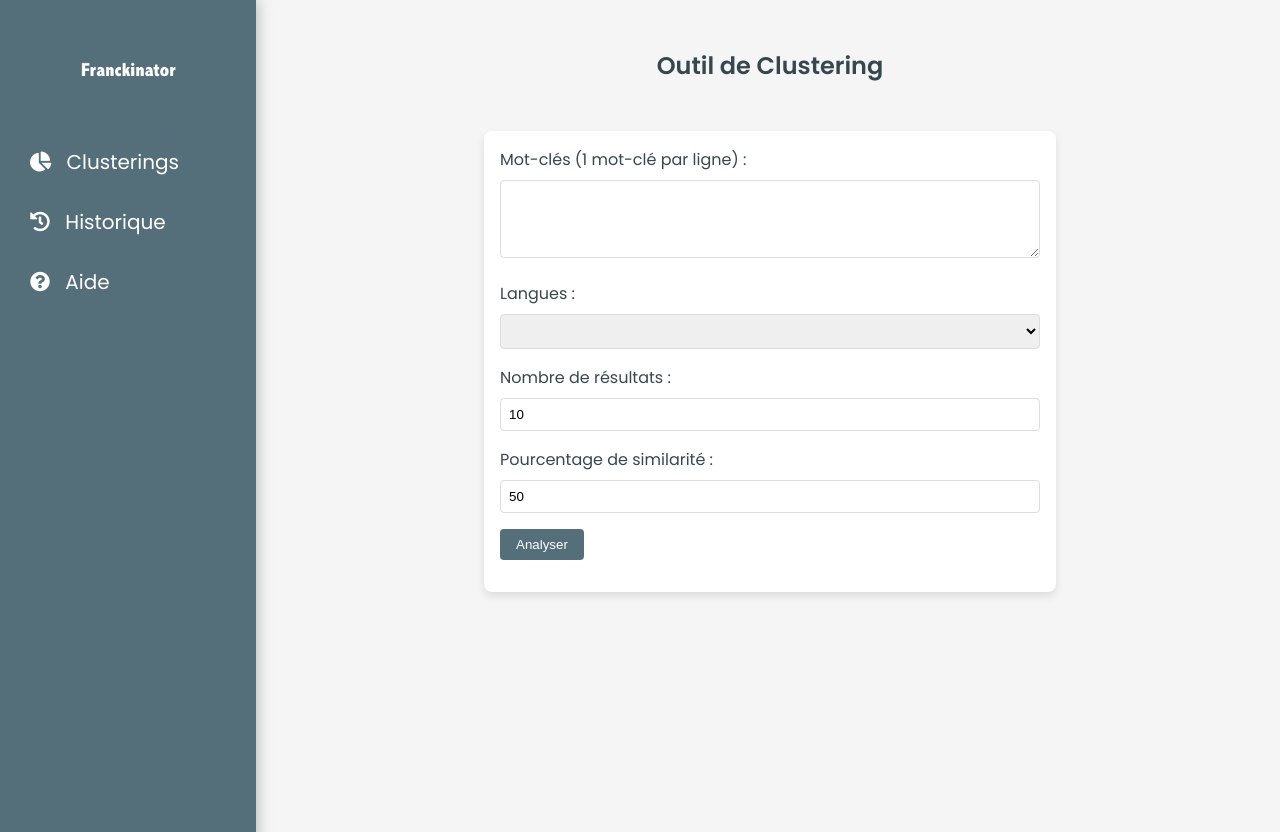
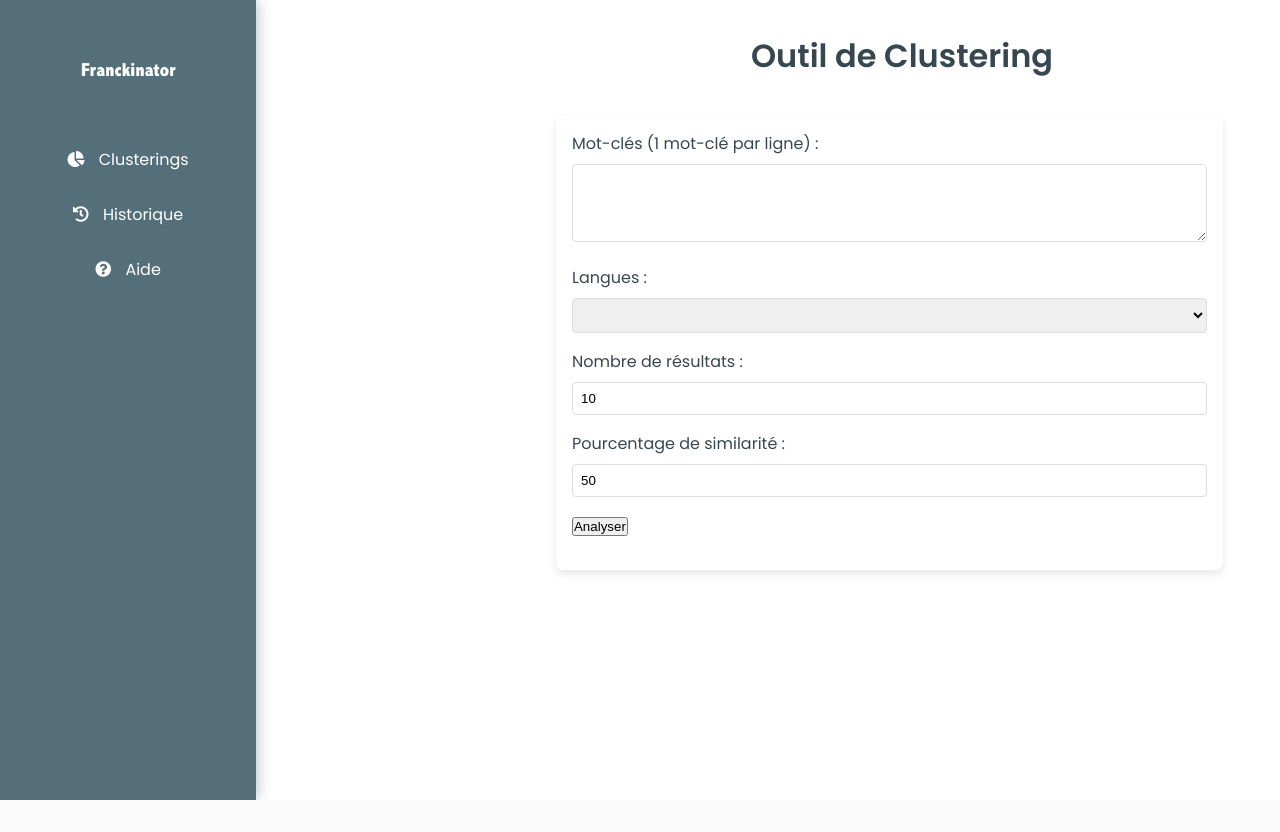
Before and after one commit to franckuche/clustering, a Python web app: template templates/clustering.html in a window 1280 px wide. After the commit the page ends 800 px from the top, so only its background shows below. Run offline with Jinja, Linux system fonts and the light colour scheme; the template is opened without the code that fills it, so the values that code supplies are empty.

Commit message:
Fix some CSS beugs

```diff
--- /dev/null
+++ b/static/css/styles.css
@@ -0,0 +1,145 @@
+* {
+    margin: 0;
+    padding: 0;
+    box-sizing: border-box;
+}
+
+body {
+    margin: 0;
+    font-family: 'Poppins', sans-serif;
+    color: #37474F;
+    display: flex;
+}
+
+.sidebar {
+    background-color: #546E7A;
+    width: 20%;
+    height: 100vh;
+    position: fixed;
+    top: 0;
+    left: 0;
+    padding-top: 5%;
+    box-shadow: 0 0 15px rgba(0, 0, 0, 0.3);
+    z-index: 1000;
+    text-align: left;
+}
+
+.sidebar a {
+    text-decoration: none;
+    display: block;
+    margin: 10px 20px; /* Ajustez cette valeur selon vos besoins */
+    color: #fff;
+    background-color: #546E7A;
+    padding: 10px;
+    border-radius: 5px;
+    font-size: 16px;
+    text-align: center;
+    border: none;
+    cursor: pointer;
+    transition: background-color 0.3s ease;
+}
+
+.sidebar a:hover, .btn:hover {
+    background-color: #2d3e50;
+}
+
+.sidebar i {
+    margin-right: 10px;
+}
+
+.content {
+    display: flex;
+    flex-wrap: wrap;
+    background-color: #FFFFFF;
+    margin-left: 20%;
+    padding: 1rem;
+    position: relative;
+    box-sizing: border-box;
+    padding-left: calc(10% / 2); /* Ajuster le padding gauche */
+}
+
+.header, .header-container {
+    display: flex;
+    align-items: center;
+    padding: 10px;
+    margin-bottom: 20px;
+}
+
+h1 {
+    margin-left: calc(20% / 2); /* Ajuster la marge gauche */
+    margin-right: calc(20% / 2); /* Ajuster la marge gauche */
+    text-align: center;
+    margin-bottom: 5%;
+}
+
+.title-container {
+    display: flex;
+    justify-content: center;
+    width: 100%;
+}
+
+.title {
+    margin-left: calc(20% / 2); /* Ajuster la marge gauche */
+    margin-right: calc(20% / 2); /* Ajuster la marge gauche */
+    text-align: center;
+    margin-top: 5%;
+}
+
+.table-box {
+    width: 48%;
+    margin-bottom: 20px;
+    margin-right: 10px;
+    background-color: #FFFFFF;
+    box-shadow: 0px 4px 8px rgba(0, 0, 0, 0.1);
+    padding: 20px;
+    border-radius: 8px;
+    max-height: 400px;
+    overflow-y: auto;
+}
+
+table, th, td {
+    width: 100%;
+    border-collapse: collapse;
+    text-align: center;
+    border: none;
+    padding: 10px;
+    vertical-align: middle;
+}
+
+thead {
+    background-color: #546E7A;
+    color: white;
+    border-radius: 8px;
+}
+
+.total-row {
+    font-weight: bold;
+}
+
+.form {
+    background-color: white;
+    box-shadow: 0 4px 8px rgba(0, 0, 0, 0.1);
+    padding: 1rem;
+    border-radius: 8px;
+    padding-bottom: -500px;
+}
+
+.form-group {
+    margin-bottom: 1rem;
+}
+
+.form-group label {
+    display: block;
+    margin-bottom: 0.5rem;
+}
+
+.form-control {
+    width: 100%;
+    padding: 0.5rem;
+    border: 1px solid #ddd;
+    border-radius: 4px;
+    box-sizing:
+    border-box;
+}
+
+.btn, .export-btn {
--- a/templates/base.html
+++ b/templates/base.html
@@ -6,61 +6,7 @@
     <title>Base Layout</title>
     <link href="https://cdnjs.cloudflare.com/ajax/libs/font-awesome/5.15.3/css/all.min.css" rel="stylesheet">
     <link href="https://fonts.googleapis.com/css2?family=Poppins:wght@400;600&display=swap" rel="stylesheet">
-    <style>
-        body {
-            display: flex; /* Utilise Flexbox pour la disposition */
-            min-height: 100vh; /* Hauteur minimale pour couvrir toute la hauteur de la fenêtre */
-            margin: 0;
-            font-family: 'Poppins', sans-serif;
-            color: #37474F; /* Gris Foncé pour le texte */
-            background-color: #F5F5F5; /* Gris Très Clair pour l'arrière-plan */
-        }
-
-        .sidebar {
-            background-color: #546E7A; /* Bleu Pétrole pour la sidebar */
-            width: 20%; /* Largeur de la sidebar */
-            height: 100vh;
-            position: fixed;
-            top: 0;
-            left: 0;
-            padding-top: 5%;
-            box-shadow: 0 0 15px rgba(0, 0, 0, 0.3);
-            z-index: 1000;
-        }
-
-        .sidebar a {
-            text-decoration: none;
-            display: block;
-            margin: 10px 20px;
-            color: #fff;
-            transition: background-color 0.3s ease;
-            padding: 10px;
-            border-radius: 5px;
-            font-size: 1.25rem;
-        }
-
-        .sidebar a:hover {
-            background-color: #2d3e50; /* Un ton plus foncé pour le survol */
-        }
-
-        .sidebar i {
-            margin-right: 10px;
-        }
-
-        .content {
-            margin-left: calc(20% + 20px); /* Adjust the 20px as needed */
-    margin-right: 15%; /* Centrage automatique à droite */
-    padding: 1rem;
-    min-height: 100vh;
-    width: calc(80% - 20px); /* Adjust the 20px as needed */
-    box-sizing: border-box; /* Inclut le padding dans la largeur totale */
-}
-.title{
-
-
-    text-align: center;
-}
-    </style>
+    <link href="/static/css/styles.css" rel="stylesheet" type="text/css">
 </head>
 <body>
     <aside id="menu" class="sidebar">
--- a/templates/clustering.html
+++ b/templates/clustering.html
@@ -1,56 +1,10 @@
 {% extends "base.html" %}
 
 {% block content %}
-    <style>
-        .form {
-            background-color: white;
-            box-shadow: 0 4px 8px rgba(0, 0, 0, 0.1);
-            padding: 1rem;
-            margin-bottom: 1rem;
-            border-radius: 8px;
-        }
-
-        .title {
-            color: #37474F;
-            font-size: 24px;
-            margin-bottom: 3rem;
-        }
-
-        .form-group {
-            margin-bottom: 1rem;
-        }
-
-        .form-group label {
-            display: block;
-            margin-bottom: 0.5rem;
-        }
-
-        .form-control {
-            width: 100%;
-            padding: 0.5rem;
-            border: 1px solid #ddd;
-            border-radius: 4px;
-            box-sizing: border-box;
-        }
-
-        .btn {
-            display: inline-block;
-            background-color: #546E7A;
-            color: white;
-            padding: 0.5rem 1rem;
-            text-align: center;
-            border: none;
-            border-radius: 4px;
-            cursor: pointer;
-        }
-
-        .btn:hover {
-            background-color: #2d3e50;
-        }
-    </style>
-
     <div class="content">
-        <h1 class="title">Outil de Clustering</h1>
+        <div class="title-container">
+            <h1>Outil de Clustering</h1>
+        </div>
         <form action="/search_volume" method="post" class="form">
             <div class="form-group">
                 <label for="keywords">Mot-clés (1 mot-clé par ligne) :</label>
@@ -70,9 +24,9 @@
             </div>
             <div class="form-group">
             <label for="similarity_threshold">Pourcentage de similarité :</label>
-                <input type="number" id="similarity_threshold" name="similarity_threshold" min="0" max="100" step="5" value="50" class="form-control">
+            <input type="number" id="similarity_threshold" name="similarity_threshold" min="0" max="100" step="5" value="50" class="form-control">
             </div>
-            <div class="form-group">
+            <div class="form-group bouton-form">
                 <input type="submit" value="Analyser" class="btn">
             </div>
         </form>
```
Also changed, not shown: main.py (+34 -47 lines), templates/resultat.html (+2 -145 lines), static/styles.css (deleted), 2 other files.
